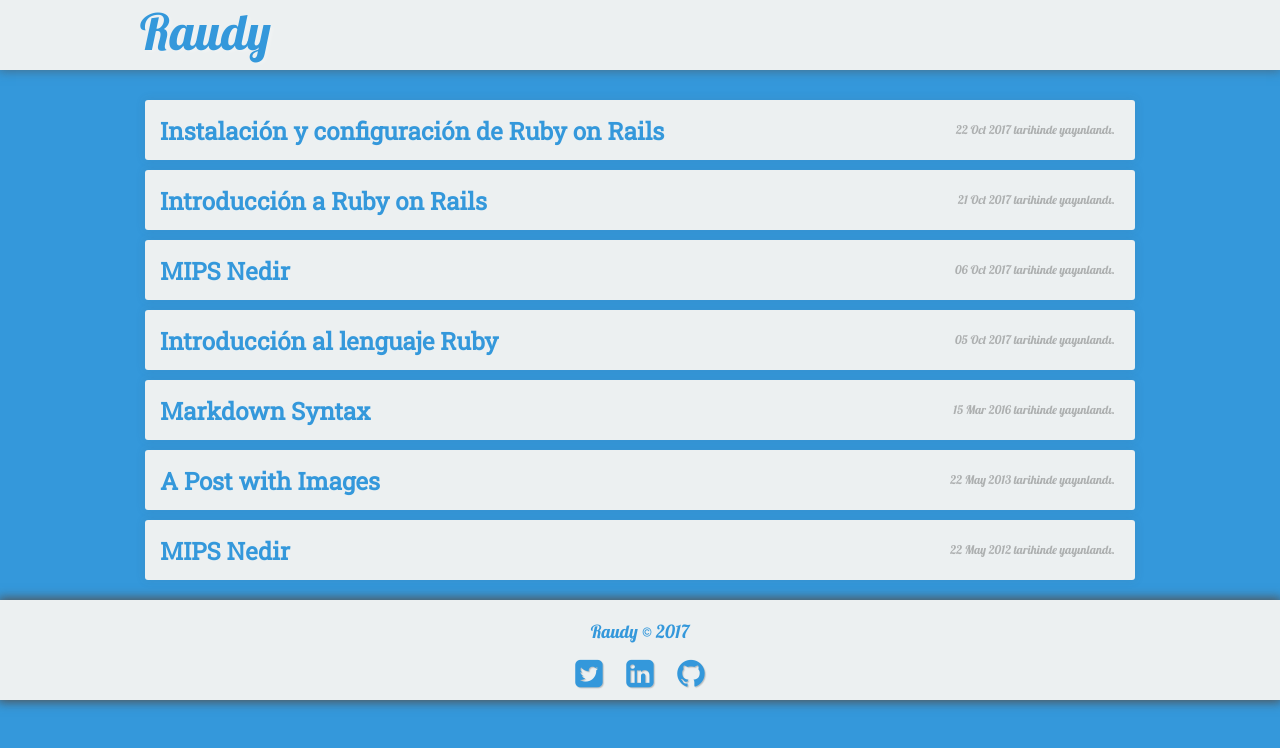
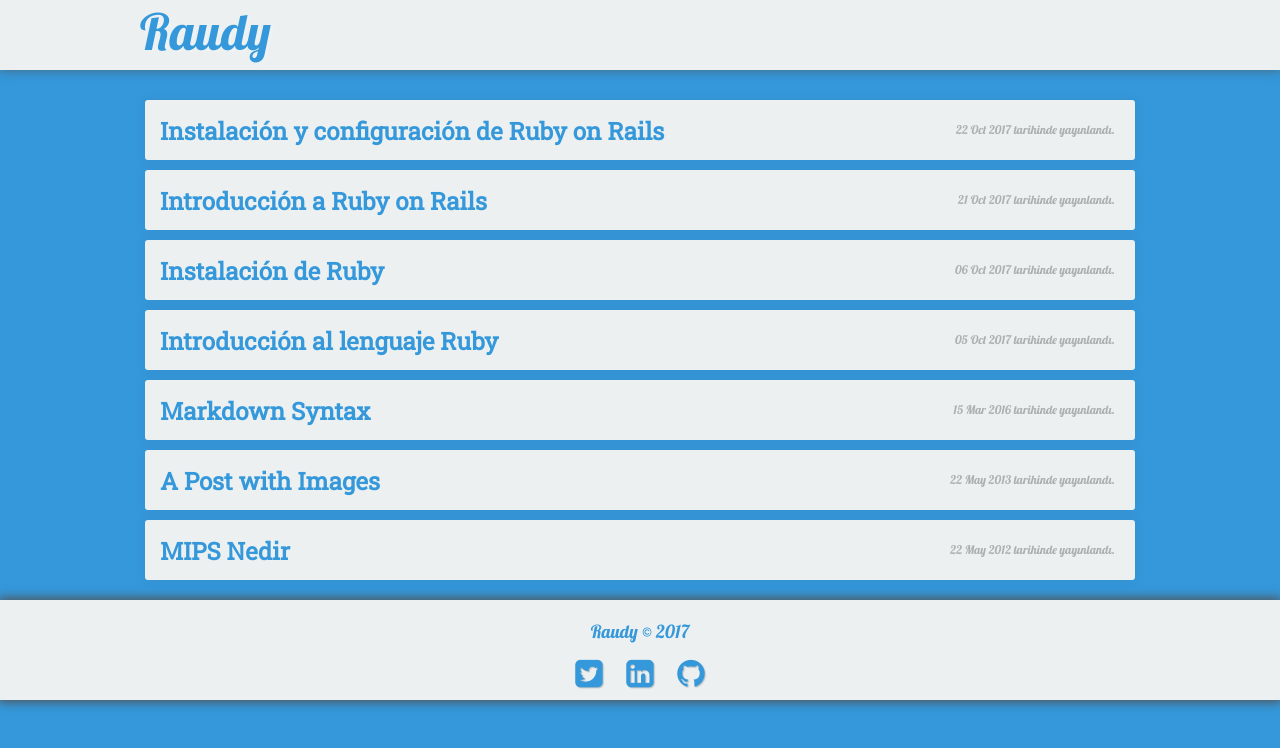
Before and after one commit to nisoto/Blog-anterior-2.0, a Jekyll site: the page built from blog/index.md, in a window 1280 px wide. Shown: the top 748 px of the page. Built offline with Jekyll 4.4.1, drawn with Linux system fonts in a browser that asks for light colours; nearby versions of some CDN libraries.

Commit message:
Update 2017-10-06-instalacion-ruby.md

```diff
--- a/_posts/2017-10-06-instalacion-ruby.md
+++ b/_posts/2017-10-06-instalacion-ruby.md
@@ -1,9 +1,11 @@
 ---
 layout: post
-title: "MIPS Nedir"
+title: "Instalación de Ruby"
 date: 2017-10-06
 excerpt: "Segundo capítulo del curso de Ruby"
 tags: [ruby]
 ---
 
 # Instalación
+
+Lo primero que debemos hacer es instalar algunas dependencias para Ruby:
```
